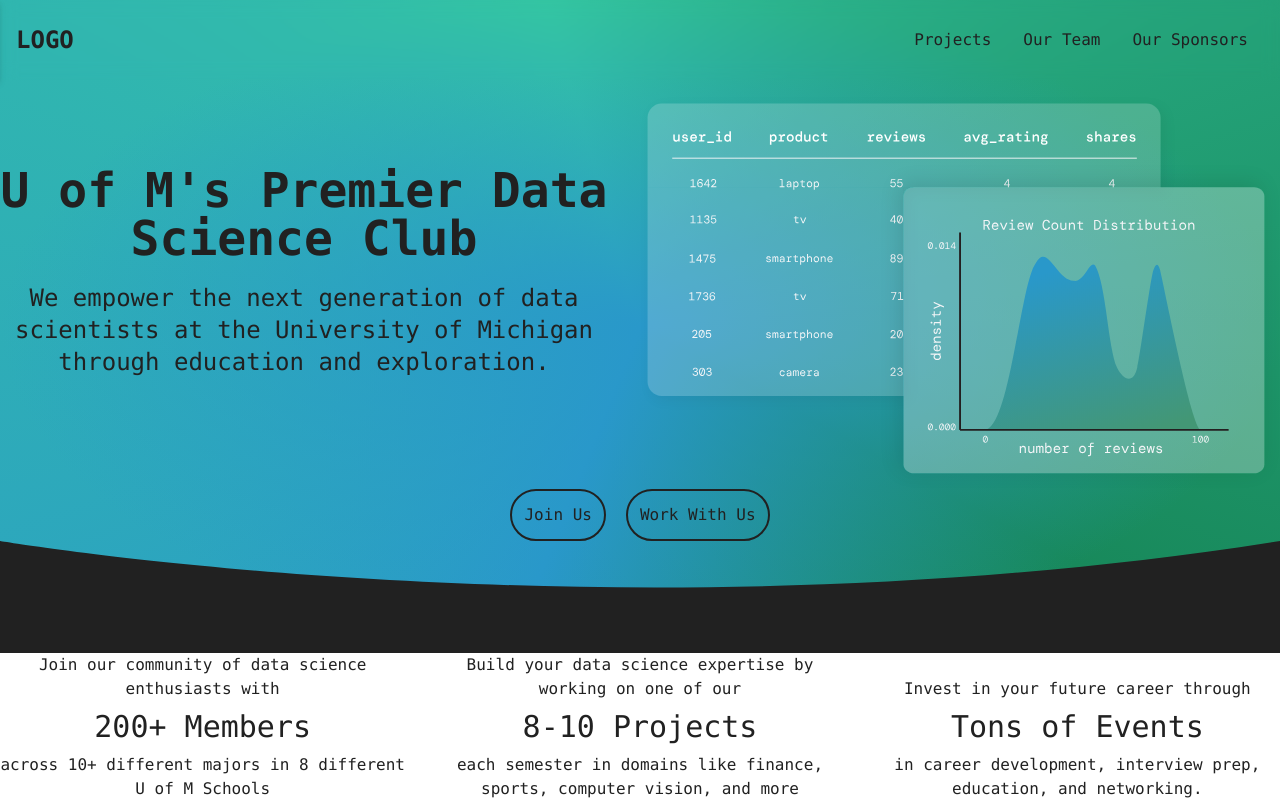
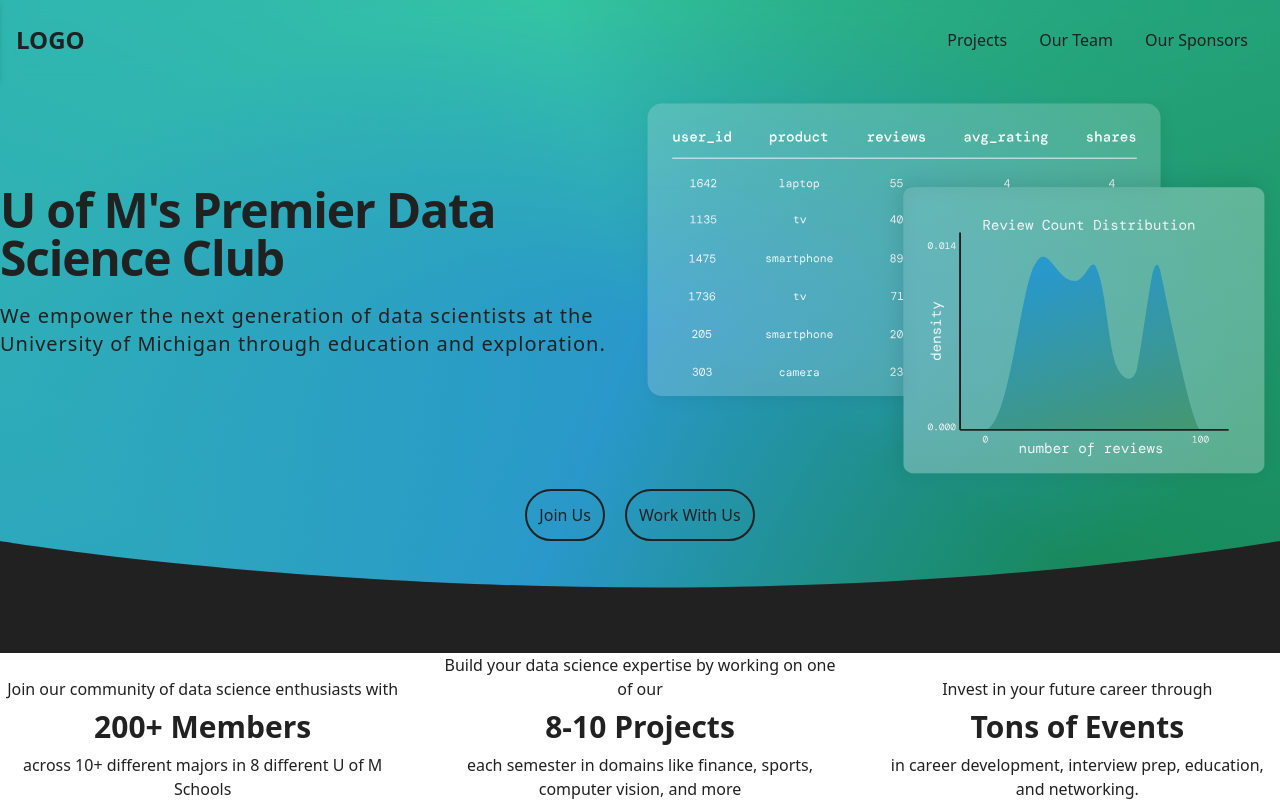
Before and after one commit to MichiganDataScienceTeam/official-website, a Next.js app: page / in a window 1280 px wide. Shown: the top 801 px of the page. Built offline with nearby package versions, Linux system fonts and the light colour scheme.

Commit message:
Updated frontpage with new fonts

```diff
--- a/pages/_app.jsx
+++ b/pages/_app.jsx
@@ -1,8 +1,8 @@
-import '@/styles/globals.css';
+import "@/styles/globals.css";
 
 export default function App({ Component, pageProps }) {
   return (
-    <div className="font-mono">
+    <div>
       <Component {...pageProps} />
     </div>
   );
--- a/pages/index.jsx
+++ b/pages/index.jsx
@@ -1,26 +1,28 @@
-import Layout from '@/components/layout';
-import Wave from '@/components/wave';
-import Wave180 from '@/components/wave180';
-import Link from 'next/link';
+import Layout from "@/components/layout";
+import Wave from "@/components/wave";
+import Wave180 from "@/components/wave180";
+import Link from "next/link";
 // import fs from 'fs';
 // import path from 'path';
 // import Markdown from 'markdown-to-jsx';
-import Image from 'next/image';
+import Image from "next/image";
+import fontbook from "@/shared/fonts";
 
 export default function Home({ content }) {
   return (
     <Layout>
-      <div className="text-center hero">
+      <div className="md:text-left text-center hero">
         <div className="container mx-auto ">
           <div className="flex gap-8 items-center md:flex-row flex-col-reverse">
             <div className="md:w-1/2 w-full">
-              <h1 className="mb-2 md:mb-5 lg:text-5xl md:text-3xl text-xl font-bold">
+              <h1
+                className={`mb-2 md:mb-5 lg:text-5xl md:text-4xl text-3xl font-bold font-sans tracking-tight`}
+              >
                 U of M&apos;s Premier Data Science Club
               </h1>
-              <p className="mb-10 lg:text-2xl md:text-xl text-lg">
-                We empower the next generation of data scientists at
-                the University of Michigan through education and
-                exploration.
+              <p className="mb-10 lg:text-xl md:text-lg text-base font-light lg:tracking-wider tracking-normal">
+                We empower the next generation of data scientists at the
+                University of Michigan through education and exploration.
               </p>
             </div>
             <Image
@@ -51,11 +53,11 @@
         <Wave></Wave>
       </div>
       <div className="container mx-auto">
-        <div className="grid bullets  items-center text-center gap-x-8 gap-y-2 grid-flow-col">
+        <div className="grid bullets items-center text-center gap-x-8 gap-y-2 grid-flow-col">
           <p className="self-end">
             Join our community of data science enthusiasts with
           </p>
-          <p className="text-3xl">200+ Members</p>
+          <p className="text-3xl font-semibold">200+ Members</p>
           <p className="self-start">
             across 10+ different majors in 8 different U of M Schools
           </p>
@@ -63,27 +65,24 @@
           <p className="self-end">
             Build your data science expertise by working on one of our
           </p>
-          <p className="text-3xl">8-10 Projects</p>
+          <p className="text-3xl font-semibold">8-10 Projects</p>
           <p className="self-start">
-            each semester in domains like finance, sports, computer
-            vision, and more
+            each semester in domains like finance, sports, computer vision, and
+            more
           </p>
           <p className="self-end mt-4 sm:mt-0">
             Invest in your future career through
           </p>
-          <p className="text-3xl">Tons of Events</p>
+          <p className="text-3xl font-semibold">Tons of Events</p>
           <p className="self-start">
-            in career development, interview prep, education, and
-            networking.
+            in career development, interview prep, education, and networking.
           </p>
         </div>
       </div>
       <div className="bg-grey">
         <Wave180 className="rotate-180"></Wave180>
         <div className="container mx-auto py-4">
-          <h2 className="text-3xl text-center bold">
-            Recent Projects
-          </h2>
+          <h2 className="text-3xl text-center bold">Recent Projects</h2>
           <div className="flex gap-4 flex-col sm:flex-row p-4">
             <div className="project-card w-full">
               <Image
@@ -95,8 +94,7 @@
               />
               <h3 className="text-lg">Image Colorization</h3>
               <p>
-                Lorem ipsum dolor sit amet consectetur adipisicing
-                elit. Aliquam
+                Lorem ipsum dolor sit amet consectetur adipisicing elit. Aliquam
               </p>
             </div>
             <div className="project-card w-full">
@@ -109,8 +107,8 @@
               />
               <h3 className="text-lg">Movie Quotes</h3>
               <p>
-                Lorem ipsum dolor sit amet consectetur adipisicing
-                elit. Aliquam pariatur reiciendis
+                Lorem ipsum dolor sit amet consectetur adipisicing elit. Aliquam
+                pariatur reiciendis
               </p>
             </div>
             <div className="project-card w-full">
--- a/shared/fonts.js
+++ b/shared/fonts.js
@@ -1,13 +1,20 @@
 // Font definitions
 import { Inter, DM_Sans } from "next/font/google";
 
-export const inter = Inter({
+const inter = Inter({
   subsets: ["latin"],
   variable: "--font-inter",
+  weight: "300",
 });
 
-export const dmSans = DM_Sans({
+const dm_sans = DM_Sans({
   subsets: ["latin"],
   variable: "--font-dm-sans",
-  weight: "500",
+  weight: "400",
 });
+
+const fontbook = {
+  inter: inter.className,
+  dm_sans: dm_sans.className,
+};
+export default fontbook;
--- a/tailwind.config.js
+++ b/tailwind.config.js
@@ -1,11 +1,13 @@
 /** @type {import('tailwindcss').Config} */
 const colors = require("tailwindcss/colors");
+const defaultTheme = require("tailwindcss/defaultTheme");
 
 module.exports = {
   content: [
     "./pages/**/*.{js,ts,jsx,tsx,mdx}",
     "./components/**/*.{js,ts,jsx,tsx,mdx}",
     "./app/**/*.{js,ts,jsx,tsx,mdx}",
+    "./shared/**/*.{js,ts}",
   ],
   theme: {
     extend: {
@@ -26,8 +28,7 @@
         dark: "#212121",
       },
       fontFamily: {
-        sans: ["var(--font-inter)"],
-        mono: ["var(--font-dm-sans)"],
+        sans: ["var(--font-inter)", "system-ui"],
       },
     },
   },
```
Also changed, not shown: 1 other file (tests, documents, lock files or other folders).
